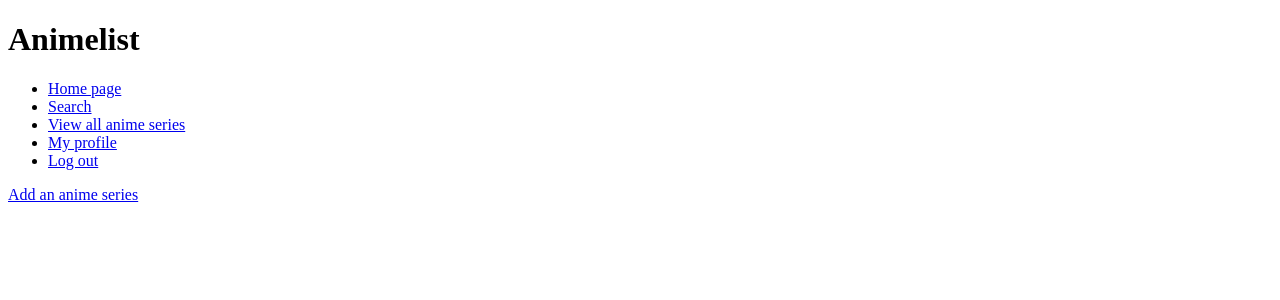
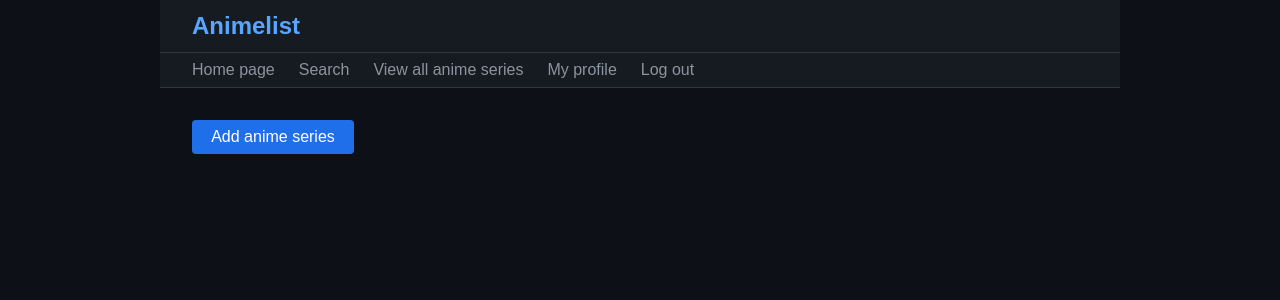
Before and after one commit to MaxKanninen/animelist, a Flask app: page / in a window 1280 px wide. Shown: the top 300 px of the page. Run offline with Flask 3, Linux system fonts and the light colour scheme; the visitor is signed in with stand-in values (Sample User, id 1).

Commit message:
Add CSS styling

```diff
--- /dev/null
+++ b/static/main.css
@@ -0,0 +1,156 @@
+body {
+  margin: 0 auto;
+  max-width: 60em;
+  font-family: sans-serif;
+  background-color: #0d1117;
+  color: #e6edf3;
+}
+
+a {
+  color: #58a6ff;
+  text-decoration: none;
+}
+
+a:hover {
+  color: #79b8ff;
+  text-decoration: underline;
+}
+
+h1, h2, h3 {
+  margin-top: 0;
+}
+
+.header {
+  background-color: #161b22;
+  border-bottom: 1px solid #30363d;
+  padding: 0.75em 2em;
+}
+
+.header h1 {
+  margin: 0;
+  color: #58a6ff;
+  font-size: 1.5em;
+}
+
+.nav {
+  background-color: #161b22;
+  border-bottom: 1px solid #30363d;
+  padding: 0.5em 2em;
+}
+
+nav ul {
+  list-style: none;
+  padding: 0;
+  margin: 0;
+  display: flex;
+  gap: 1.5em;
+}
+
+nav li {
+  display: inline;
+}
+
+nav a {
+  color: #8b949e;
+  text-decoration: none;
+}
+
+nav a:hover {
+  color: #e6edf3;
+  text-decoration: none;
+}
+
+.content {
+  margin-top: 2em;
+  padding: 0 2em;
+}
+
+.card {
+  background-color: #161b22;
+  border: 1px solid #30363d;
+  border-radius: 6px;
+  padding: 1em 1.25em;
+  margin: 0.75em 0;
+}
+
+.review {
+  background-color: #161b22;
+  border: 1px solid #30363d;
+  border-radius: 6px;
+  padding: 0.75em 1em;
+  margin: 0.75em 0;
+}
+
+.review p {
+  margin: 0.5em 0 0;
+  overflow-wrap: break-word;
+}
+
+.tag {
+  display: inline-block;
+  background-color: #1e2430;
+  border: 1px solid #30363d;
+  border-radius: 12px;
+  padding: 0.15em 0.65em;
+  font-size: 0.8em;
+  color: #58a6ff;
+  margin-right: 0.3em;
+}
+
+.meta {
+  color: #8b949e;
+  font-size: 0.9em;
+}
+
+.flash {
+  background-color: #1e2430;
+  border-left: 4px solid #58a6ff;
+  padding: 0.5em 1em;
+  margin-bottom: 1em;
+  border-radius: 0 4px 4px 0;
+}
+
+input[type=text],
+input[type=password],
+textarea,
+select {
+  background-color: #1e2430;
+  color: #e6edf3;
+  border: 1px solid #30363d;
+  border-radius: 4px;
+  padding: 0.4em 0.6em;
+  font-size: 1em;
+  width: 100%;
+  box-sizing: border-box;
+}
+
+.btn {
+  display: inline-block;
+  background-color: #1f6feb;
+  color: #fff;
+  border-radius: 4px;
+  padding: 0.5em 1.2em;
+  text-decoration: none;
+}
+
+.btn:hover {
+  background-color: #388bfd;
+  color: #fff;
+  text-decoration: none;
+}
+
+input[type=submit],
+button {
+  background-color: #1f6feb;
+  color: #fff;
+  border: none;
+  border-radius: 4px;
+  padding: 0.5em 1.2em;
+  font-size: 1em;
+  cursor: pointer;
+}
+
+input[type=submit]:hover,
+button:hover {
+  background-color: #388bfd;
+}
--- a/templates/add-series.html
+++ b/templates/add-series.html
@@ -7,9 +7,7 @@
   <h2>Add an anime series</h2>
 
   {% for message in get_flashed_messages() %}
-  <p>
-    <b>{{ message }}</b>
-  </p>
+  <p class="flash">{{ message }}</p>
   {% endfor %}
 
   <form action="/add-series" method="post">
--- a/templates/edit-series.html
+++ b/templates/edit-series.html
@@ -7,9 +7,7 @@
   <h2>Edit anime series</h2>
 
   {% for message in get_flashed_messages() %}
-  <p>
-    <b>{{ message }}</b>
-  </p>
+  <p class="flash">{{ message }}</p>
   {% endfor %}
 
   <form action="/edit-series/{{ series.id }}" method="post">
--- a/templates/index.html
+++ b/templates/index.html
@@ -7,15 +7,13 @@
 
   {% if session.user_id %}
   <p>
-    <a href="/add-series">Add an anime series</a>
+    <a href="/add-series" class="btn">Add anime series</a>
   </p>
   {% endif %}
 
 
   {% for message in get_flashed_messages() %}
-  <p>
-    <b>{{ message }}</b>
-  </p>
+  <p class="flash">{{ message }}</p>
   {% endfor %}
 
 {% endblock %}
--- a/templates/layout.html
+++ b/templates/layout.html
@@ -3,6 +3,7 @@
 
 <head>
   <title>{% block title %}Animelist{% endblock %}</title>
+  <link rel="stylesheet" href="/static/main.css">
 </head>
 
 <body>
--- a/templates/login.html
+++ b/templates/login.html
@@ -7,9 +7,7 @@
   <h2>User login</h2>
 
   {% for message in get_flashed_messages() %}
-  <p>
-    <b>{{ message }}</b>
-  </p>
+  <p class="flash">{{ message }}</p>
   {% endfor %}
 
   <form action="/login" method="post">
--- a/templates/registration.html
+++ b/templates/registration.html
@@ -7,9 +7,7 @@
   <h2>User registration</h2>
 
   {% for message in get_flashed_messages() %}
-  <p>
-    <b>{{ message }}</b>
-  </p>
+  <p class="flash">{{ message }}</p>
   {% endfor %}
 
   <form action="/registration" method="post">
--- a/templates/review.html
+++ b/templates/review.html
@@ -7,9 +7,7 @@
   <h2>Review for "{{ series.title }}"</h2>
 
   {% for message in get_flashed_messages() %}
-  <p>
-    <b>{{ message }}</b>
-  </p>
+  <p class="flash">{{ message }}</p>
   {% endfor %}
 
   <form action="/series/{{ series.id }}/review" method="post">
```
Also changed, not shown: templates/search.html (+3 -6 lines), templates/series-list.html (+4 -9 lines), templates/series.html (+7 -8 lines), templates/user.html (+8 -7 lines).
